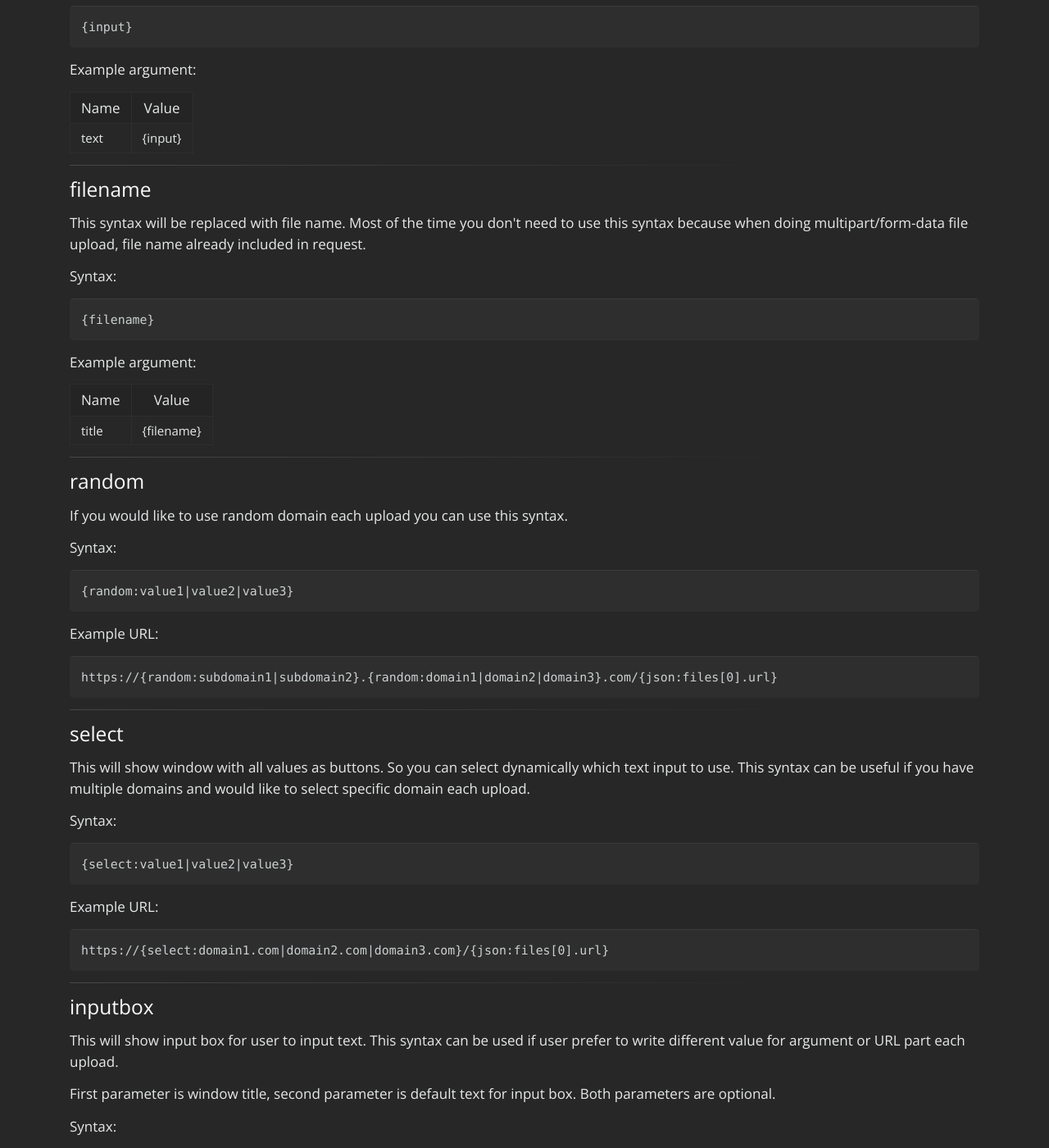
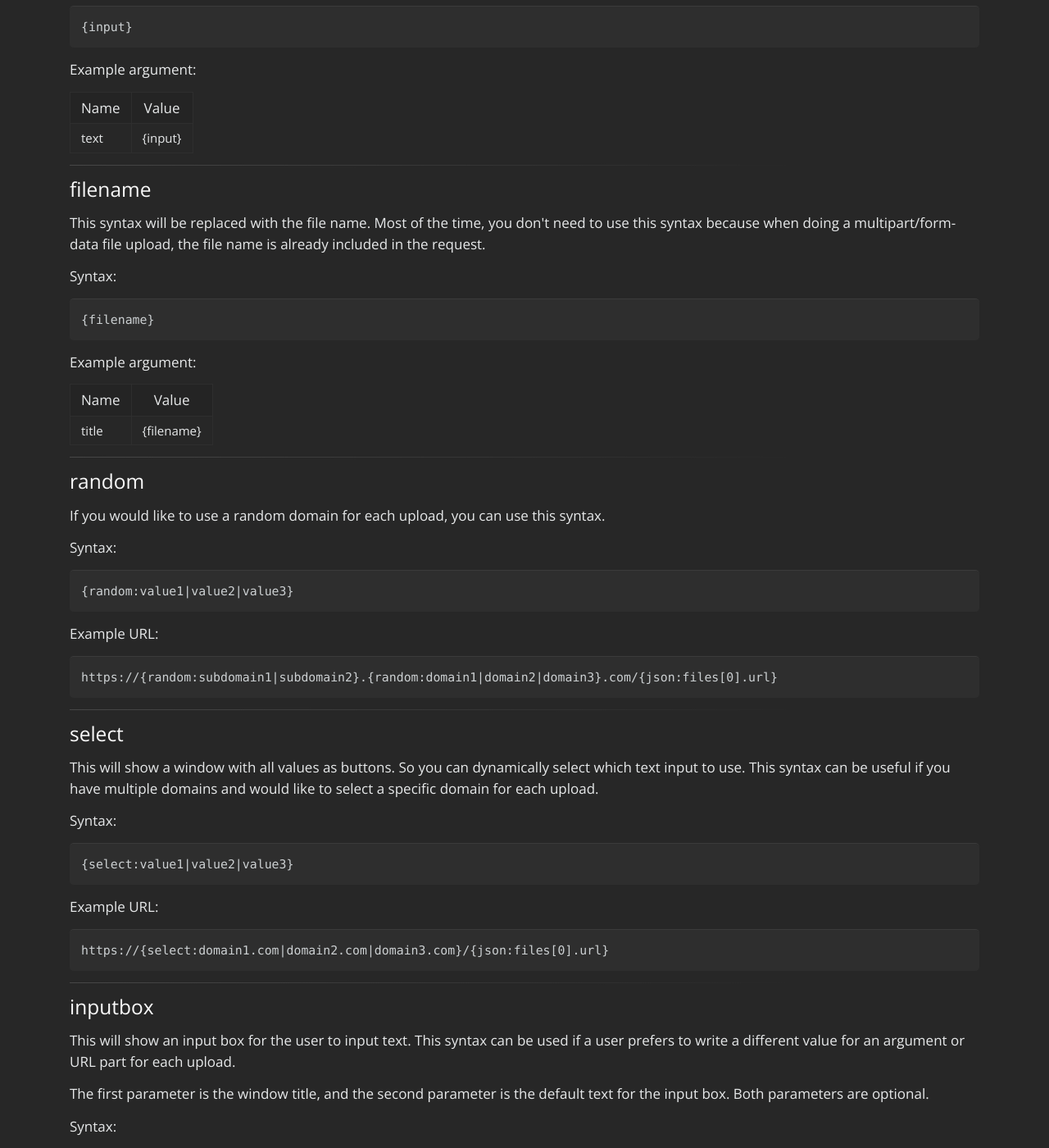
Before and after one commit to ShareX/sharex.github.io, a Jekyll site: the page built from docs/custom-uploader.md, in a window 1280 px wide and 1400 px high, scrolled down 7116 px. Shown: the whole window at 82% size. Built offline with Jekyll 4.4.1, drawn with Linux system fonts in a browser that asks for light colours; some of the changed text lies outside the part shown.

Commit message:
Update custom-uploader.md

````diff
--- a/docs/custom-uploader.md
+++ b/docs/custom-uploader.md
@@ -164,7 +164,7 @@ https://example.com/{response}
 
 ### responseurl
 
-Can be used to get redirection URL. If no redirection happened then it will be just request URL.
+Can be used to get a redirection URL. If no redirection happens, then it will be just the request URL.
 
 Syntax:
 
@@ -182,7 +182,7 @@ Example URL:
 
 ### header
 
-Can be used to get specific response header value.
+Can be used to get a specific response header value.
 
 Syntax:
 
@@ -200,7 +200,7 @@ Example URL:
 
 ### json
 
-You can use [JsonPath](https://goessner.net/articles/JsonPath/) to parse URL from [JSON](https://en.wikipedia.org/wiki/JSON) response.
+You can use [JsonPath](https://goessner.net/articles/JsonPath/) to parse a URL from a [JSON](https://en.wikipedia.org/wiki/JSON) response.
 
 Syntax:
 
@@ -246,7 +246,7 @@ Example 2:
 
 ### xml
 
-You can use [XPath](https://www.w3schools.com/xml/xpath_syntax.asp) to parse URL from [XML](https://en.wikipedia.org/wiki/XML) response.
+You can use [XPath](https://www.w3schools.com/xml/xpath_syntax.asp) to parse URL from an [XML](https://en.wikipedia.org/wiki/XML) response.
 
 Syntax:
 
@@ -275,9 +275,9 @@ Example:
 
 ### regex
 
-If response is not [JSON](https://en.wikipedia.org/wiki/JSON) or [XML](https://en.wikipedia.org/wiki/XML) then you can use [Regular expression (Regex)](https://en.wikipedia.org/wiki/Regular_expression) to parse response text.
+If the response is not [JSON](https://en.wikipedia.org/wiki/JSON) or [XML](https://en.wikipedia.org/wiki/XML), then you can use [Regular expression (Regex)](https://en.wikipedia.org/wiki/Regular_expression) to parse the response text.
 
-While writing regex pattern don't forget to escape `{`, `}`, `|`, `\` characters with `\`.
+While writing a regex pattern, don't forget to escape `{`, `}`, `|`, `\` characters with `\`.
 
 Syntax:
 
@@ -311,7 +311,7 @@ Example with group name:
 
 ### input
 
-If you are using text custom uploader then this syntax will be replaced with text which you gonna upload, if it is URL shortener or URL sharing service then syntax will be replaced with URL. This syntax mainly used as argument value.
+If you are using a text custom uploader, then this syntax will be replaced with the text you are going to upload. If it is a URL shortener or URL sharing service, then the syntax will be replaced with the URL. This syntax is mainly used as an argument value.
 
 Syntax:
 
@@ -329,7 +329,7 @@ Example argument:
 
 ### filename
 
-This syntax will be replaced with file name. Most of the time you don't need to use this syntax because when doing multipart/form-data file upload, file name already included in request.
+This syntax will be replaced with the file name. Most of the time, you don't need to use this syntax because when doing a multipart/form-data file upload, the file name is already included in the request.
 
 Syntax:
 
@@ -347,7 +347,7 @@ Example argument:
 
 ### random
 
-If you would like to use random domain each upload you can use this syntax.
+If you would like to use a random domain for each upload, you can use this syntax.
 
 Syntax:
 
@@ -365,7 +365,7 @@ https://{random:subdomain1|subdomain2}.{random:domain1|domain2|domain3}.com/{jso
 
 ### select
 
-This will show window with all values as buttons. So you can select dynamically which text input to use. This syntax can be useful if you have multiple domains and would like to select specific domain each upload.
+This will show a window with all values as buttons. So you can dynamically select which text input to use. This syntax can be useful if you have multiple domains and would like to select a specific domain for each upload.
 
 Syntax:
 
@@ -383,9 +383,9 @@ https://{select:domain1.com|domain2.com|domain3.com}/{json:files[0].url}
 
 ### inputbox
 
-This will show input box for user to input text. This syntax can be used if user prefer to write different value for argument or URL part each upload.
+This will show an input box for the user to input text. This syntax can be used if a user prefers to write a different value for an argument or URL part for each upload.
 
-First parameter is window title, second parameter is default text for input box. Both parameters are optional.
+The first parameter is the window title, and the second parameter is the default text for the input box. Both parameters are optional.
 
 Syntax:
 
@@ -442,7 +442,7 @@ Example header:
 
 ShareX custom uploader (SXCU) files are JSON files at their core.
 
-Example JSON schema looks like this:
+An example JSON schema looks like this:
 
 ```json
 {
````
